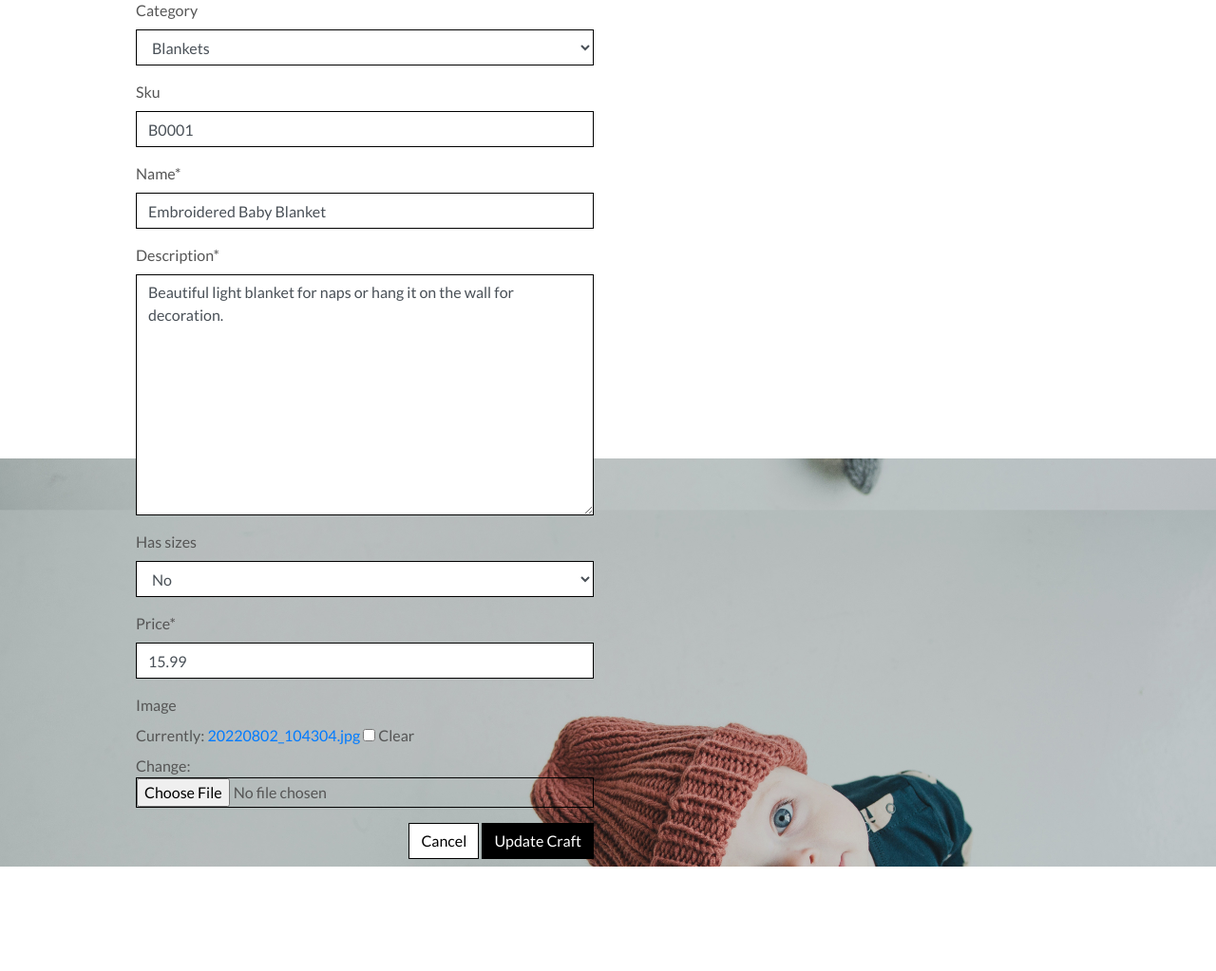
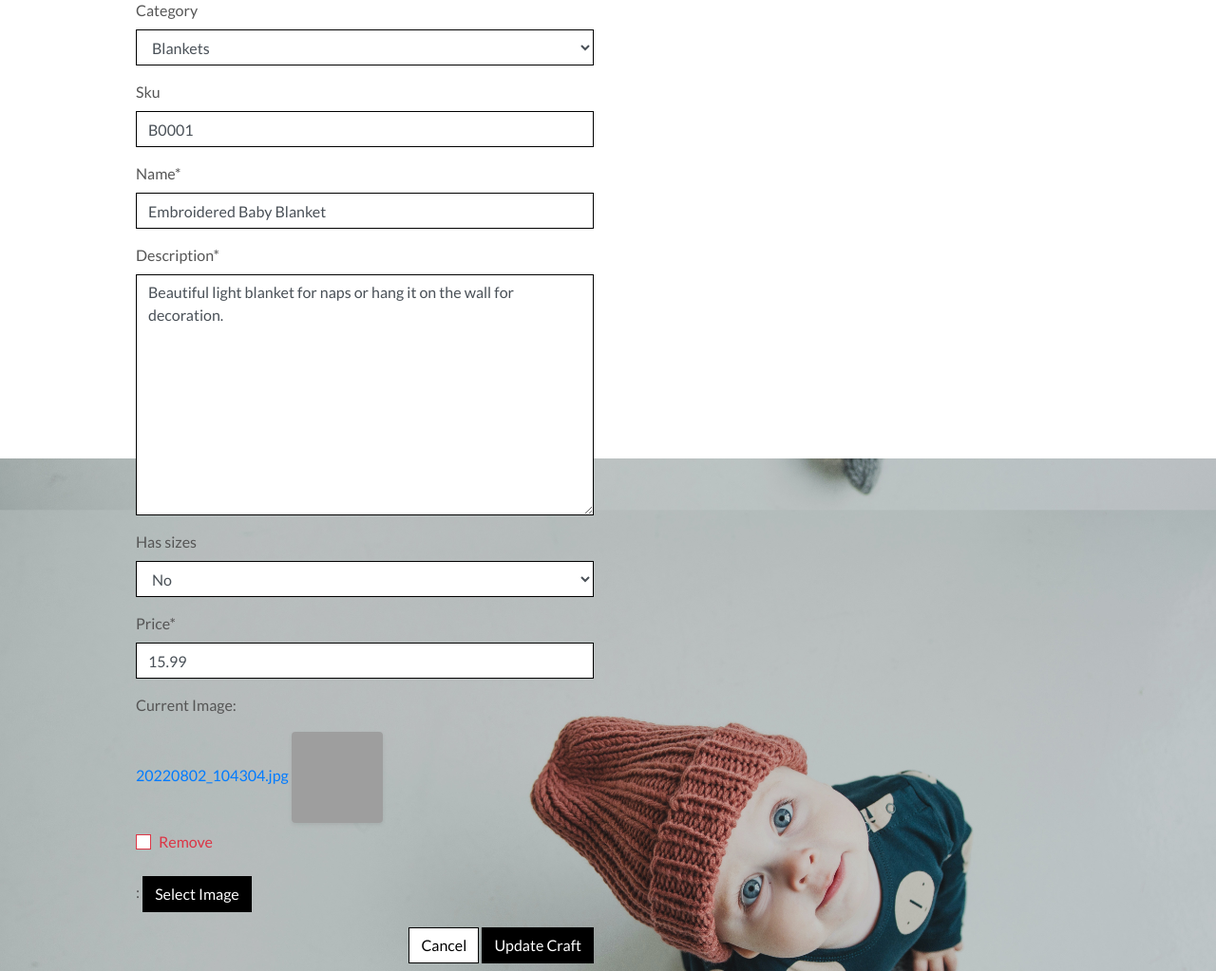
Before and after one commit to pattytonyoneill/caitlins_crafts, a Django app: page /crafts/edit/7/ in a window 1280 px wide. Shown: the part 317-1340 px from the top of the page at 95% size. Before the commit the page ends 1230 px from the top, so only its background shows below. Run offline with Django 3.2, Linux system fonts and the light colour scheme; the visitor is signed in with stand-in values (Sample User, id 1); data comes from the database, SQL or seed files in the repository; some libraries are stand-ins or nearby versions; grey boxes are pictures that could not be loaded.

Commit message:
Fix thhe image field

```diff
--- a/crafts/forms.py
+++ b/crafts/forms.py
@@ -1,4 +1,5 @@
 from django import forms
+from .widgets import CustomClearableFileInput
 from .models import Crafts, Category
 
 
@@ -8,6 +9,8 @@ class CraftForm(forms.ModelForm):
         model = Crafts
         fields = '__all__'
 
+    image = forms.ImageField(label='Image', required=False, widget=CustomClearableFileInput)
+
     def __init__(self, *args, **kwargs):
         super().__init__(*args, **kwargs)
         categories = Category.objects.all()
--- /dev/null
+++ b/crafts/templates/crafts/custom_widget_templates/custom_clearable_file_input.html
@@ -0,0 +1,17 @@
+{% if widget.is_initial %}
+    <p>{{ widget.initial_text }}:</p>
+    <a href="{{ widget.value.url }}">{{ widget.value }}
+        <img width="96" height="96" class="rounded shadow-sm" src="{{ widget.value.url }}">
+    </a>
+    {% if not widget.required %}
+        <div class="custom-control custom-checkbox mt-2">
+            <input class="custom-control-input" type="checkbox" name="{{ widget.checkbox_name }}" id="{{ widget.checkbox_id }}">
+            <label class="custom-control-label text-danger" for="{{ widget.checkbox_id }}">{{ widget.clear_checkbox_label }}</label>
+        </div>
+    {% endif %}<br>
+    {{ widget.input_text }}:
+{% endif %}
+<span class="btn btn-black rounded-0 btn-file">
+    Select Image <input id="new-image" type="{{ widget.type }}" name="{{ widget.name }}"{% include "django/forms/widgets/attrs.html" %}>
+</span>
+<strong><p class="text-danger" id="filename"></p></strong>
--- a/crafts/templates/crafts/edit_craft.html
+++ b/crafts/templates/crafts/edit_craft.html
@@ -25,7 +25,13 @@
             <div class="col-12 col-md-6">
                 <form method="POST" action="{% url 'edit_craft' craft.id %}" class="form mb-2" enctype="multipart/form-data">
                     {% csrf_token %}
-                    {{ form | crispy }}
+                    {% for field in form %}
+                        {% if field.name != 'image' %}
+                            {{ field | as_crispy_field }}
+                        {% else %}
+                            {{ field }}
+                        {% endif %}
+                    {% endfor %}
                     <div class="text-right">
                         <a class="btn btn-outline-black rounded-0" href="{% url 'crafts' %}">Cancel</a>
                         <button class="btn btn-black rounded-0" type="submit">Update Craft</button>
@@ -35,3 +41,13 @@
         </div>
     </div>
 {% endblock %}
+
+{% block postloadjs %}
+    {{ block.super }}
+    <script type="text/javascript">
+        $('#new-image').change(function() {
+            var file = $('#new-image')[0].files[0];
+            $('#filename').text(`Image will be set to: ${file.name}`);
+        });
+    </script>
+{% endblock %}
```
Also changed, not shown: crafts/templates/crafts/add_craft.html (+17 -1 lines), crafts/widgets.py (added, +9 -0 lines), media/equator.jpg (added).
